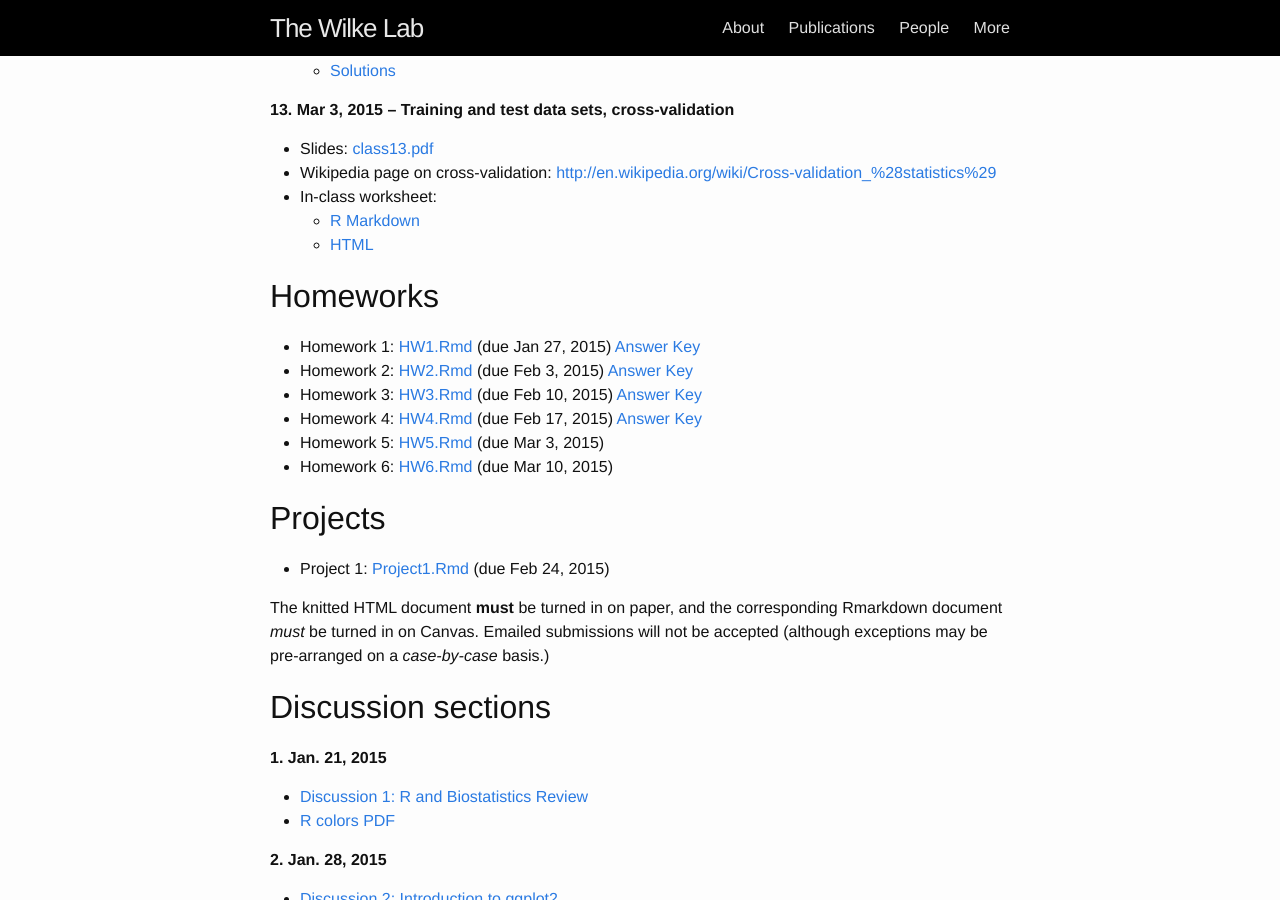
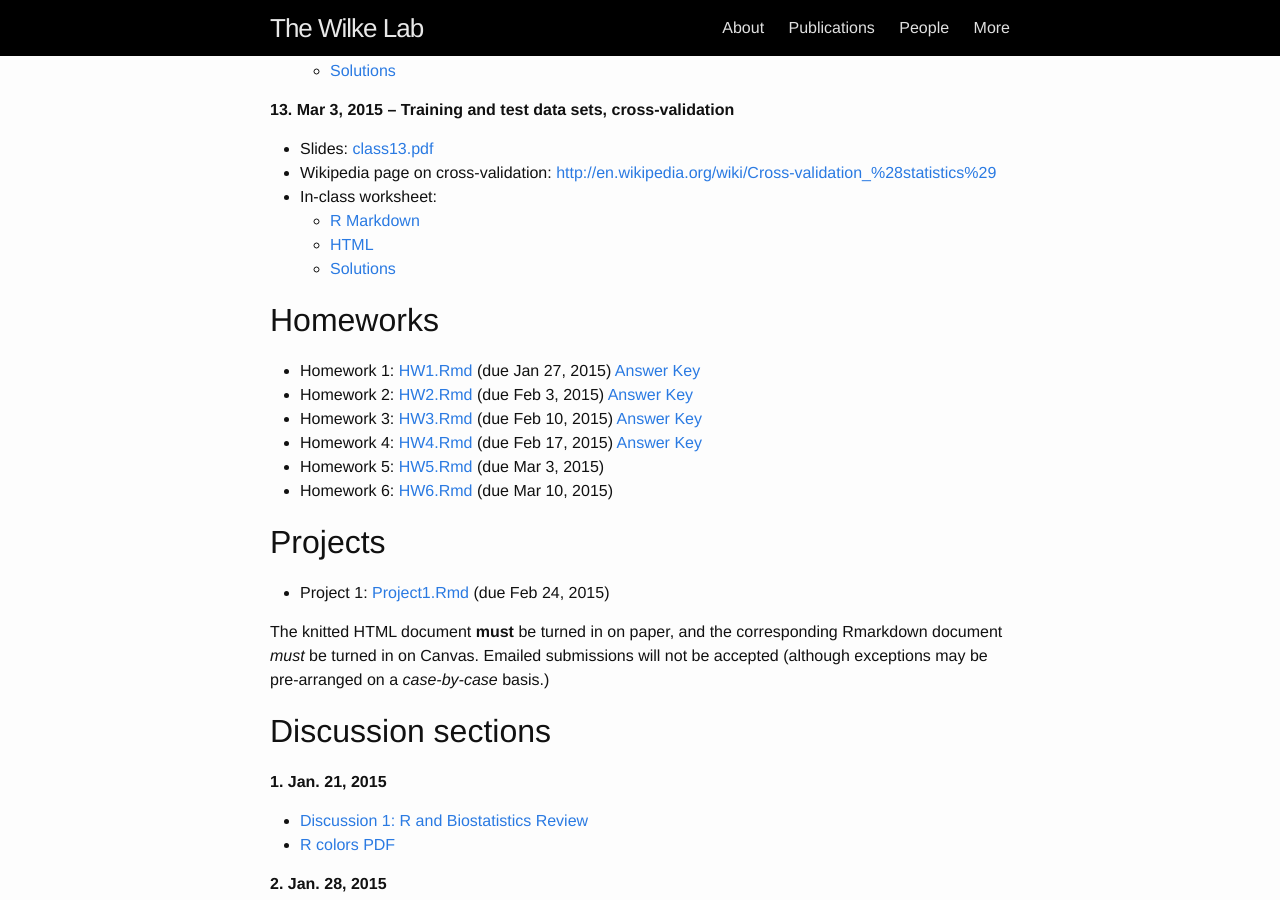
Before and after one commit to wilkelab/wilkelab.github.io.archive_sep_2020, a Jekyll site: the page built from classes/SDS348_spring_2015.md, in a window 1280 px wide and 900 px high, scrolled down 2739 px. Built offline with Jekyll 4.4.1, drawn with Linux system fonts in a browser that asks for light colours.

Commit message:
class 13 update

```diff
--- a/classes/SDS348_spring_2015.md
+++ b/classes/SDS348_spring_2015.md
@@ -130,6 +130,7 @@ Syllabus and schedule: [SDS348_syllabus_spring2015.pdf](/classes/SDS348/SDS348_s
 * In-class worksheet:
     - [R Markdown](/classes/SDS348/2015_spring_worksheets/class13.Rmd)
     - [HTML](/classes/SDS348/2015_spring_worksheets/class13.html)
+    - [Solutions](/classes/SDS348/2015_spring_worksheets/class13_solutions.html)
 
 
 ## Homeworks
```
